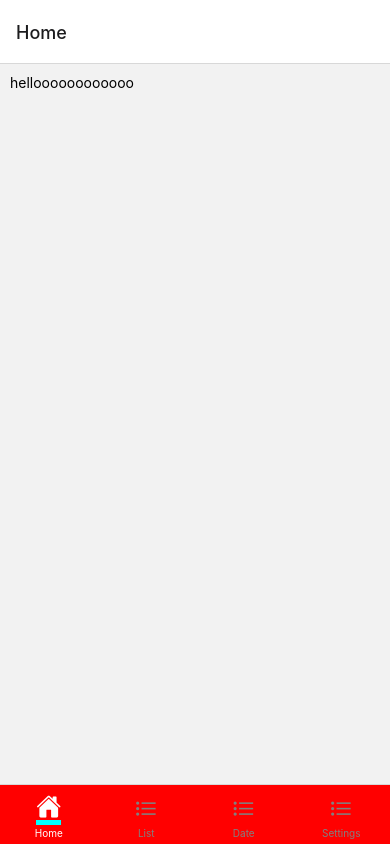
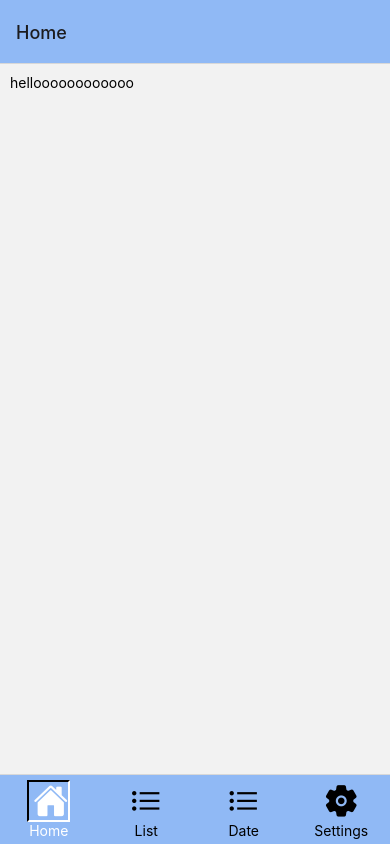
Before and after one commit to Chelmid/React-native-cards, a React Native app: screen /Home in a window 390 px wide. Built offline with nearby package versions, Linux system fonts and the light colour scheme; what expo-web-browser would draw is missing.

Commit message:
reflechir pour le type api pour le projet

```diff
--- a/client/screens/MenuBar.js
+++ b/client/screens/MenuBar.js
@@ -1,4 +1,5 @@
 import { createBottomTabNavigator } from '@react-navigation/bottom-tabs';
+import { createMaterialTopTabNavigator } from '@react-navigation/material-top-tabs';
 import { Text, View, StyleSheet } from 'react-native';
 import HomeScreen from './HomeScreen';
 import Ionicons from 'react-native-vector-icons/Ionicons';
@@ -17,10 +18,10 @@ export default function MenuBar() {
 
   const selectedColor = (routes) => {
     switch(routes) {
-      case 'Home' : return 'red'
-      case 'List' : return 'blue'
-      case 'Date' : return 'green'
-      case 'Settings' : return 'black'
+      case 'Home' : return '#90B9F5'
+      case 'List' : return '#8390D6'
+      case 'Date' : return '#9890EB'
+      case 'Settings' : return '#9F83D6'
     }
   }
 
@@ -32,26 +33,32 @@ export default function MenuBar() {
             let iconName;
 
             switch(route.name) {
-              case "Home" : iconName = focused ? 'ios-home' : 'ios-home';
+              case "Home" : iconName = focused ? 'home' : 'home';
               break;
-              case "Settings" : iconName = focused ? 'ios-list' : 'ios-list-outline';
+              case "Settings" : iconName = focused ? 'ios-settings' : 'ios-settings';
               break;
-              case "List" : iconName = focused ? 'ios-list' : 'ios-list-outline';
+              case "List" : iconName = focused ? 'list' : 'list-outline';
               break;
               case "Date" : iconName = focused ? 'ios-list' : 'ios-list-outline';
               break;
             }
 
-            return <Ionicons name={iconName} size={size} color={color} style={focused === true ? styles.MenuBarBottom : ""}/>
+            return <Ionicons name={iconName} size={35} color={color} style={focused === true ? styles.MenuBarBottom : ""}/>
           },
           tabBarActiveTintColor: 'white',
-          tabBarInactiveTintColor: 'gray',
+          tabBarInactiveTintColor: 'black',
           tabBarStyle: {
-              backgroundColor: selectedColor(route.name),
-              paddingBottom : 5,
-              paddingTop : 5,
-              height : 60
-            },
+            backgroundColor: selectedColor(route.name),
+            paddingBottom : 5,
+            paddingTop : 5,
+            height : 70
+          },
+          tabBarLabelStyle: {
+            fontSize: 14,
+          },
+          headerStyle: {
+            backgroundColor: selectedColor(route.name),
+          },
         })}
       >
       <Tab.Screen name="Home" component={HomeScreen} />
@@ -65,7 +72,12 @@ export default function MenuBar() {
 
 const styles = StyleSheet.create({
   MenuBarBottom : {
-    borderBottomWidth: 5,
-    borderBottomColor : 'aqua'
+    borderWidth: 2,
+    borderLeftWidth : 2,
+    borderRightWidth: 2,
+    borderTopWidth : 2,
+    borderRightColor : 'white',
+    borderBottomColor : 'white',
+    paddingLeft : 4
   }
 });
--- a/client/screens/SignInScreen.js
+++ b/client/screens/SignInScreen.js
@@ -3,12 +3,8 @@ import GoogleAuth from '../../auth/GoogleAuth';
 import GithubAuth from '../../auth/GithubAuth';
 import FacebookAuth from '../../auth/FacebookAuth';
 import { useState } from 'react';
-import HomeScreen from './HomeScreen'
 import { NavigationContainer } from '@react-navigation/native';
-import { createNativeStackNavigator } from '@react-navigation/native-stack';
 import MenuBar from './MenuBar';
-
-const Stack = createNativeStackNavigator();
 
 export default function SignInScreen() {
 
@@ -51,8 +47,5 @@ const styles = StyleSheet.create({
     left: 100,
     right: 0,
     top : '45%'
-  },
-  MenuBar : {
-    backGroundColor : "grey"
   }
 });
--- a/package.json
+++ b/package.json
@@ -11,6 +11,7 @@
     "@expo/webpack-config": "^0.17.0",
     "@react-navigation/bottom-tabs": "^6.4.0",
     "@react-navigation/material-bottom-tabs": "^6.2.4",
+    "@react-navigation/material-top-tabs": "^6.3.0",
     "@react-navigation/native": "^6.0.13",
     "@react-navigation/native-stack": "^6.9.1",
     "expo": "~46.0.16",
@@ -24,6 +25,7 @@
     "react-native-paper": "^4.12.5",
     "react-native-safe-area-context": "4.3.1",
     "react-native-screens": "~3.15.0",
+    "react-native-tab-view": "^3.3.0",
     "react-native-vector-icons": "^9.2.0",
     "react-native-web": "~0.18.7"
   },
```
Also changed, not shown: API/ApiPokemonTGC.js (added, +10 -0 lines), API/callApi.js (deleted), 1 other file (tests, documents, lock files or other folders).
